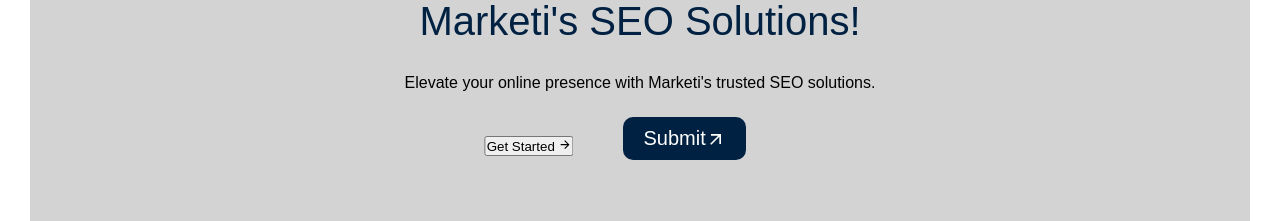
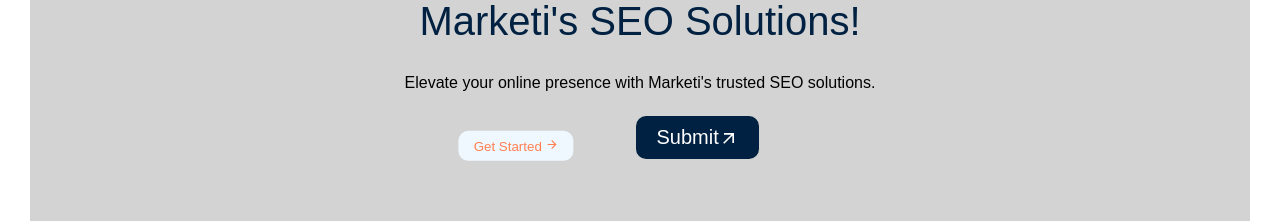
Before and after one commit to dakshrajput45/WeBeeSkecth, a React (Create React App) app: page /contac in a window 1280 px wide. Shown: the part 2960-3181 px from the top of the page. Built offline with nearby package versions, Linux system fonts and the light colour scheme.

Commit message:
Update Contact.css

```diff
--- a/src/pages/Contact.css
+++ b/src/pages/Contact.css
@@ -172,7 +172,7 @@
     transform: translate(-50%, -50%);
   }
 
-.wrapper a{
+.wrapper button{
     display: block;
     padding: 7px 15px;
     border: none;
@@ -184,7 +184,7 @@
     position: relative;
   }
 
-  .wrapper a span {
+  .wrapper button span {
     position: relative;
     color: coral;
     z-index: +1;
@@ -203,10 +203,10 @@
     transition: all .5s;
   }
 
-  .wrapper a:hover{
+  .wrapper button:hover{
     color: var(white);
   }
 
-  .wrapper a:hover:after{
+  .wrapper button:hover:after{
     width: 100%;
   }
```
